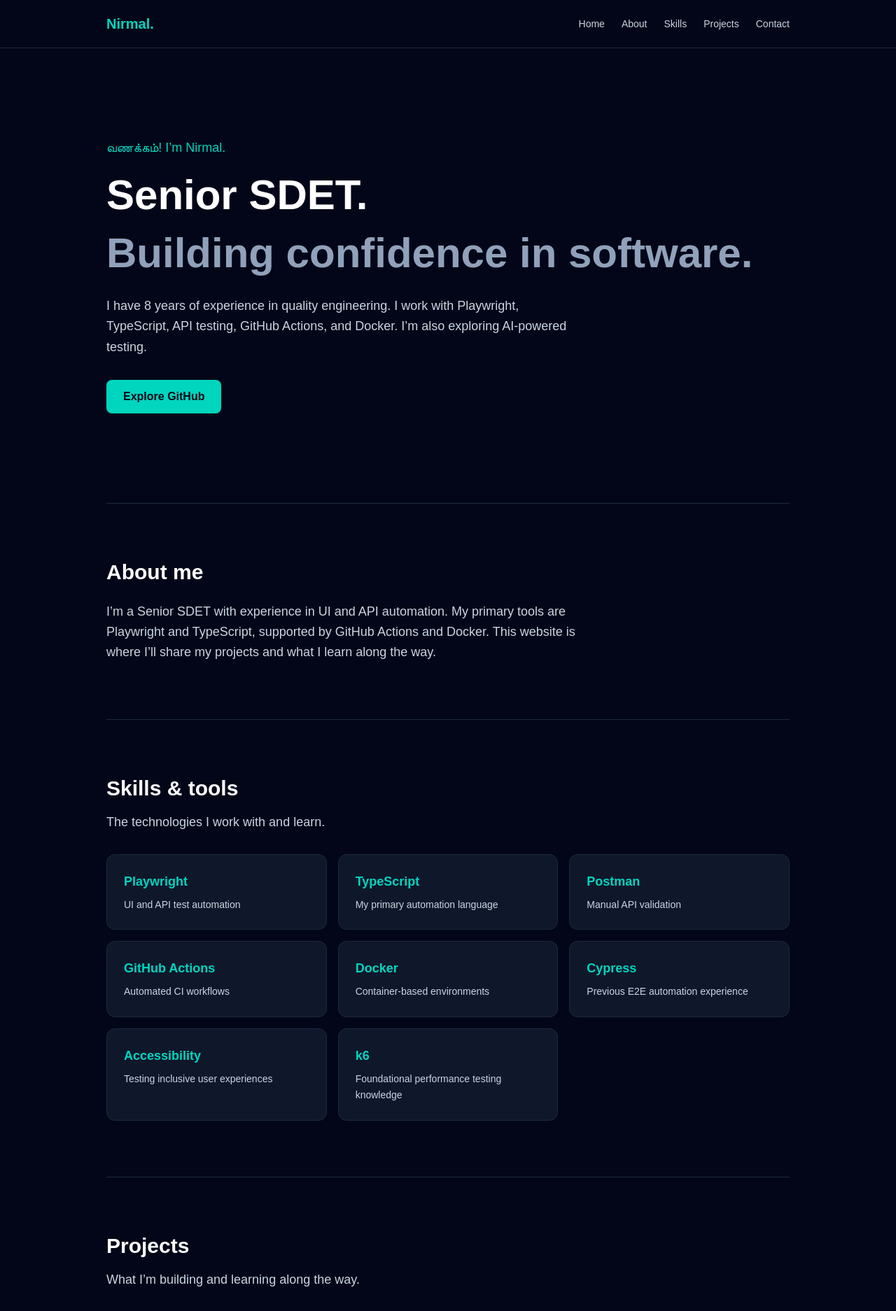
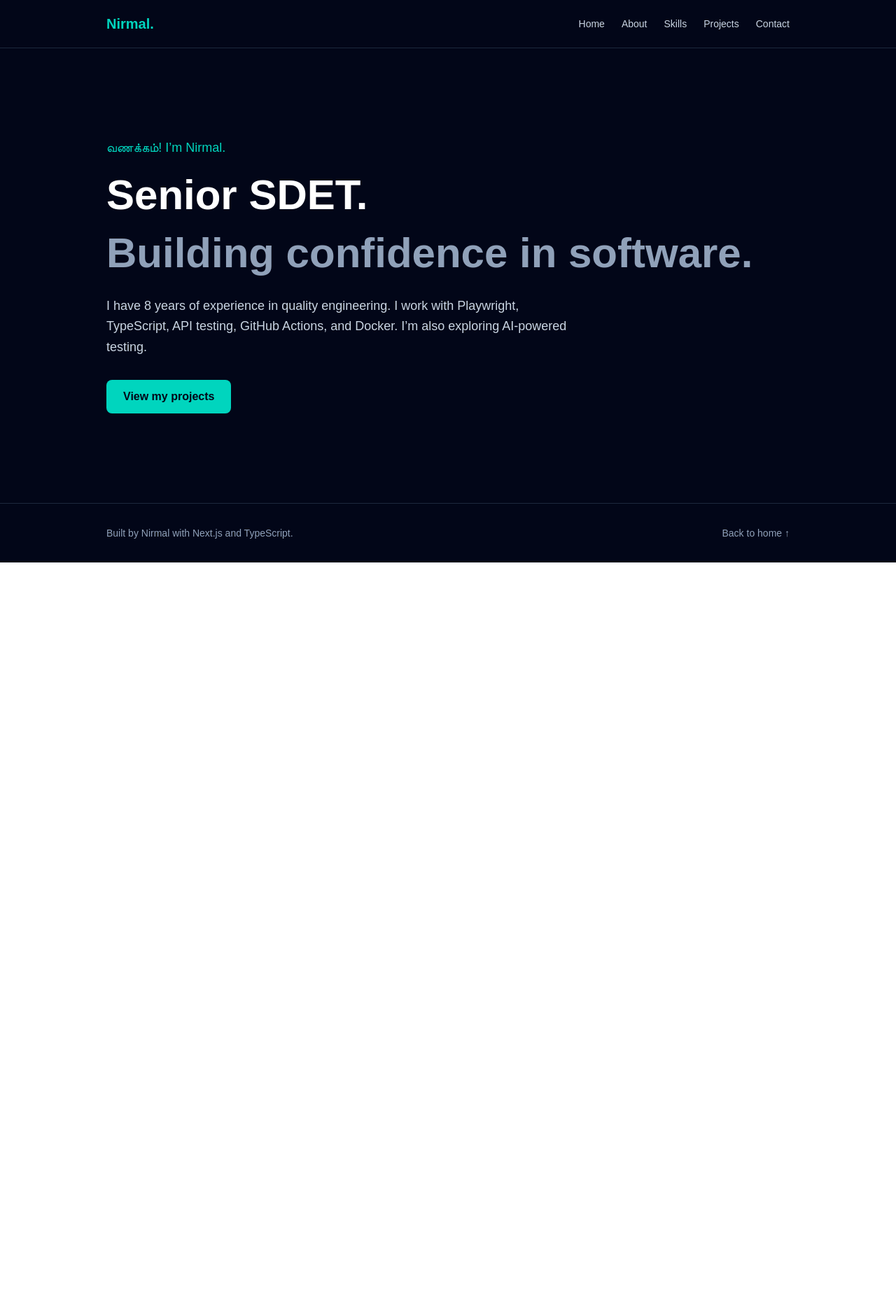
Before and after one commit to nirmalthanga-qa/nirmal-portfolio, a Next.js app: page / in a window 1280 px wide. Shown: the top 1874 px of the page at 70% size. After the commit the page ends 804 px from the top, so only its background shows below. Built offline with nearby package versions, Linux system fonts and the light colour scheme.

Commit message:
Separate portfolio content into individual pages

```diff
--- /dev/null
+++ b/app/about/page.tsx
@@ -0,0 +1,18 @@
+export default function AboutPage() {
+  return (
+    <section className="py-20">
+      <h1 className="text-3xl font-bold">About me</h1>
+
+      <p className="mt-6 max-w-2xl text-lg leading-relaxed text-slate-300">
+        I’m a Senior SDET with 8 years of experience in quality engineering,
+        including UI and API automation. My primary tools are Playwright
+        and TypeScript, supported by GitHub Actions and Docker.
+      </p>
+
+      <p className="mt-4 max-w-2xl text-lg leading-relaxed text-slate-300">
+        This website is where I share my projects and what I learn along
+        the way, including my journey into AI-powered testing.
+      </p>
+    </section>
+  );
+}
--- a/app/components/Contact.tsx
+++ b/app/components/Contact.tsx
@@ -18,9 +18,9 @@ export default function Contact() {
       aria-labelledby="contact-heading"
       className="border-t border-slate-800 py-20"
     >
-      <h2 id="contact-heading" className="text-3xl font-bold">
+      <h1 id="contact-heading" className="text-3xl font-bold">
         Let’s connect
-      </h2>
+      </h1>
 
       <p className="mt-4 max-w-2xl text-lg leading-relaxed text-slate-300">
         Interested in discussing quality engineering, test automation,
--- a/app/components/Footer.tsx
+++ b/app/components/Footer.tsx
@@ -1,3 +1,5 @@
+import Link from "next/link";
+
 type FooterProps = {
     name: string;
 };
@@ -8,12 +10,12 @@ export default function Footer({ name }: FooterProps) {
             <div className="mx-auto flex max-w-5xl flex-wrap items-center justify-between gap-4 px-6 py-8 text-sm text-slate-400">
                 <p>Built by {name} with Next.js and TypeScript.</p>
 
-        <a
-          href="#home"
+                <Link
+                    href="/"
                     className="hover:text-teal-400 focus-visible:outline-2 focus-visible:outline-offset-4 focus-visible:outline-teal-400"
                 >
-          Back to top ↑
-        </a>
+                    Back to home ↑
+                </Link>
             </div>
         </footer>
     );
--- a/app/components/Navbar.tsx
+++ b/app/components/Navbar.tsx
@@ -1,8 +1,16 @@
 import Link from "next/link";
+
+const links = [
+  { href: "/", label: "Home" },
+  { href: "/about", label: "About" },
+  { href: "/skills", label: "Skills" },
+  { href: "/projects", label: "Projects" },
+  { href: "/contact", label: "Contact" },
+];
 
 export default function Navbar() {
   return (
-        <header className="border-b border-slate-800 bg-slate-950">
+    <header className="border-b border-slate-800">
       <nav
         aria-label="Main navigation"
         className="mx-auto flex max-w-5xl flex-wrap items-center justify-between gap-4 px-6 py-5"
@@ -12,21 +20,15 @@ export default function Navbar() {
         </Link>
 
         <div className="flex flex-wrap gap-x-6 gap-y-3 text-sm font-medium text-slate-300">
-                    <a href="#home" className="hover:text-teal-400">
-                        Home
-                    </a>
-                    <a href="#about" className="hover:text-teal-400">
-                        About
-                    </a>
-                    <a href="#skills" className="hover:text-teal-400">
-                        Skills
-                    </a>
-                    <a href="#projects" className="hover:text-teal-400">
-                        Projects
-                    </a>
-                    <a href="#contact" className="hover:text-teal-400">
-                        Contact
-                    </a>
+          {links.map((link) => (
+            <Link
+              key={link.href}
+              href={link.href}
+              className="hover:text-teal-400"
+            >
+              {link.label}
+            </Link>
+          ))}
         </div>
       </nav>
     </header>
--- a/app/components/Projects.tsx
+++ b/app/components/Projects.tsx
@@ -7,9 +7,9 @@ export default function Projects() {
       aria-labelledby="projects-heading"
       className="border-t border-slate-800 py-20"
     >
-      <h2 id="projects-heading" className="text-3xl font-bold">
+      <h1 id="projects-heading" className="text-3xl font-bold">
         Projects
-      </h2>
+      </h1>
 
       <p className="mt-4 text-lg text-slate-300">
         What I’m building and learning along the way.
--- a/app/components/Skills.tsx
+++ b/app/components/Skills.tsx
@@ -16,9 +16,9 @@ export default function Skills() {
       aria-labelledby="skills-heading"
       className="border-t border-slate-800 py-20"
     >
-      <h2 id="skills-heading" className="text-3xl font-bold">
+      <h1 id="skills-heading" className="text-3xl font-bold">
         Skills & tools
-      </h2>
+      </h1>
 
       <p className="mt-4 text-lg text-slate-300">
         The technologies I work with and learn.
--- /dev/null
+++ b/app/contact/page.tsx
@@ -0,0 +1,5 @@
+import Contact from "../components/Contact";
+
+export default function ContactPage() {
+  return <Contact />;
+}
--- a/app/layout.tsx
+++ b/app/layout.tsx
@@ -1,3 +1,5 @@
+import Navbar from "./components/Navbar";
+import Footer from "./components/Footer";
 import type { Metadata } from "next";
 import { Geist, Geist_Mono } from "next/font/google";
 import "./globals.css";
@@ -24,7 +26,16 @@ export default function RootLayout({ children }: LayoutProps<"/">) {
       lang="en"
       className={`${geistSans.variable} ${geistMono.variable} h-full antialiased`}
     >
-      <body className="min-h-full flex flex-col">{children}</body>
+      <body className="min-h-full flex flex-col">{
+        <div className="flex min-h-screen flex-col bg-slate-950 text-white">
+  <Navbar />
+
+  <main className="mx-auto w-full max-w-5xl flex-1 px-6">
+    {children}
+  </main>
+
+  <Footer name="Nirmal" />
+</div>}</body>
     </html>
   );
 }
--- a/app/page.tsx
+++ b/app/page.tsx
@@ -1,15 +1,7 @@
-import Navbar from "./components/Navbar";
-import Skills from "./components/Skills";
-import Projects from "./components/Projects";
-import Contact from "./components/Contact";
-import Footer from "./components/Footer";
+import Link from "next/link";
 
 export default function Home() {
   return (
-    <div className="min-h-screen bg-slate-950 text-white">
-      <Navbar />
-
-      <main className="mx-auto max-w-5xl px-6">
     <section id="home" className="py-24 sm:py-32">
       <p className="mb-4 text-lg font-medium text-teal-400">
         வணக்கம்! I’m Nirmal.
@@ -28,35 +20,12 @@ export default function Home() {
         I’m also exploring AI-powered testing.
       </p>
 
-          <a
-            href="https://github.com/nirmalthanga-qa"
-            className="mt-8 inline-flex rounded-lg bg-teal-400 px-6 py-3 font-semibold text-slate-950 transition-colors hover:bg-teal-300 focus-visible:outline-2 focus-visible:outline-offset-4 focus-visible:outline-teal-400"
+      <Link
+        href="/projects"
+        className="mt-8 inline-flex rounded-lg bg-teal-400 px-6 py-3 font-semibold text-slate-950 hover:bg-teal-300"
       >
-            Explore GitHub
-          </a>
+        View my projects
+      </Link>
     </section>
-
-        <section
-          id="about"
-          aria-labelledby="about-heading"
-          className="border-t border-slate-800 py-20"
-        >
-          <h2 id="about-heading" className="text-3xl font-bold">
-            About me
-          </h2>
-
-          <p className="mt-6 max-w-2xl text-lg leading-relaxed text-slate-300">
-            I’m a Senior SDET with experience in UI and API automation.
-            My primary tools are Playwright and TypeScript, supported by
-            GitHub Actions and Docker. This website is where I’ll share
-            my projects and what I learn along the way.
-          </p>
-        </section>
-        <Skills />
-        <Projects />
-        <Contact />
-      </main>
-      <Footer name="Nirmal" />
-    </div>
   );
 }
--- /dev/null
+++ b/app/projects/page.tsx
@@ -0,0 +1,5 @@
+import Projects from "../components/Projects";
+
+export default function ProjectsPage() {
+  return <Projects />;
+}
--- /dev/null
+++ b/app/skills/page.tsx
@@ -0,0 +1,5 @@
+import Skills from "../components/Skills";
+
+export default function SkillsPage() {
+  return <Skills />;
+}
```
Lines whose indentation alone changed are shown as unchanged.
